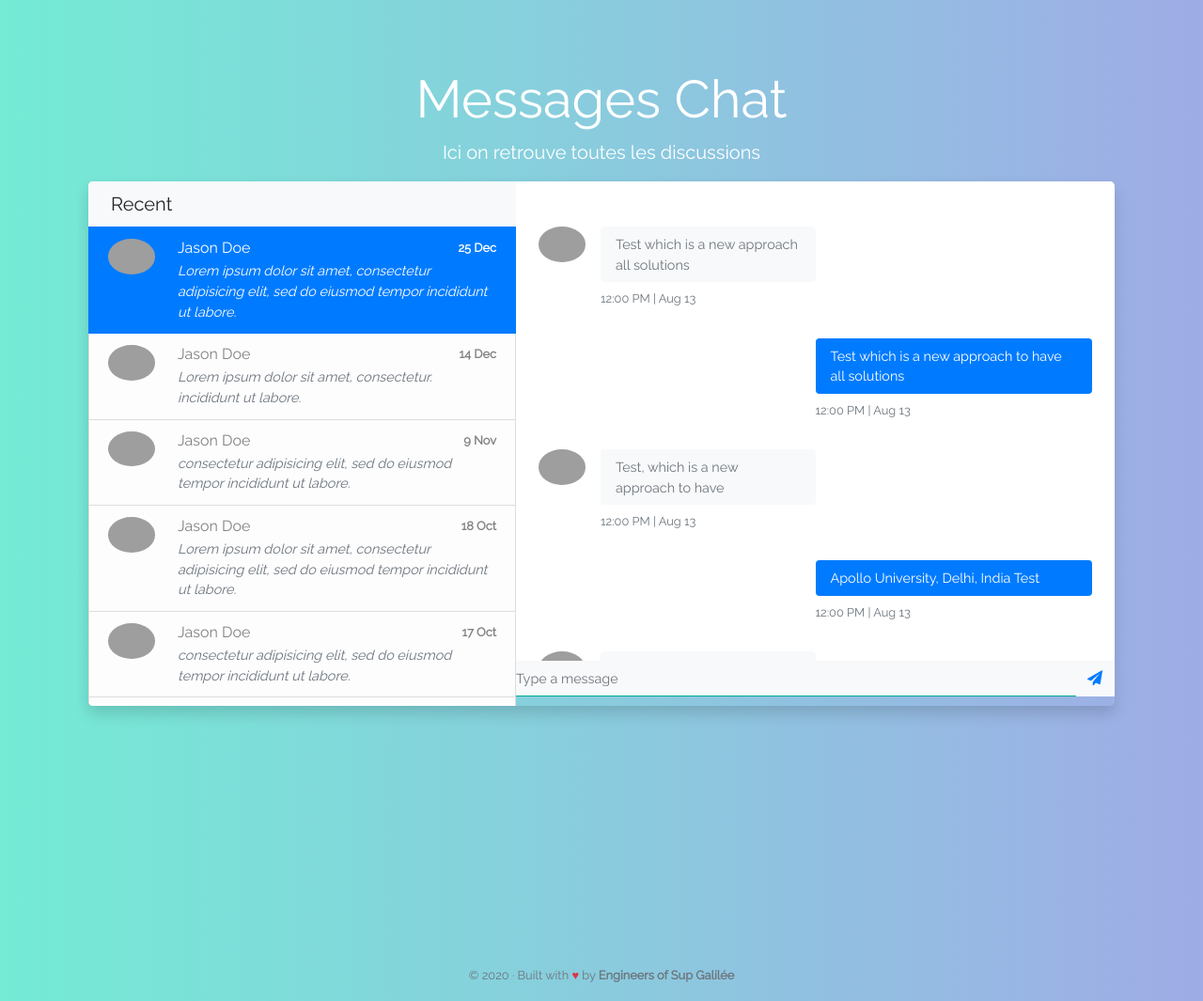
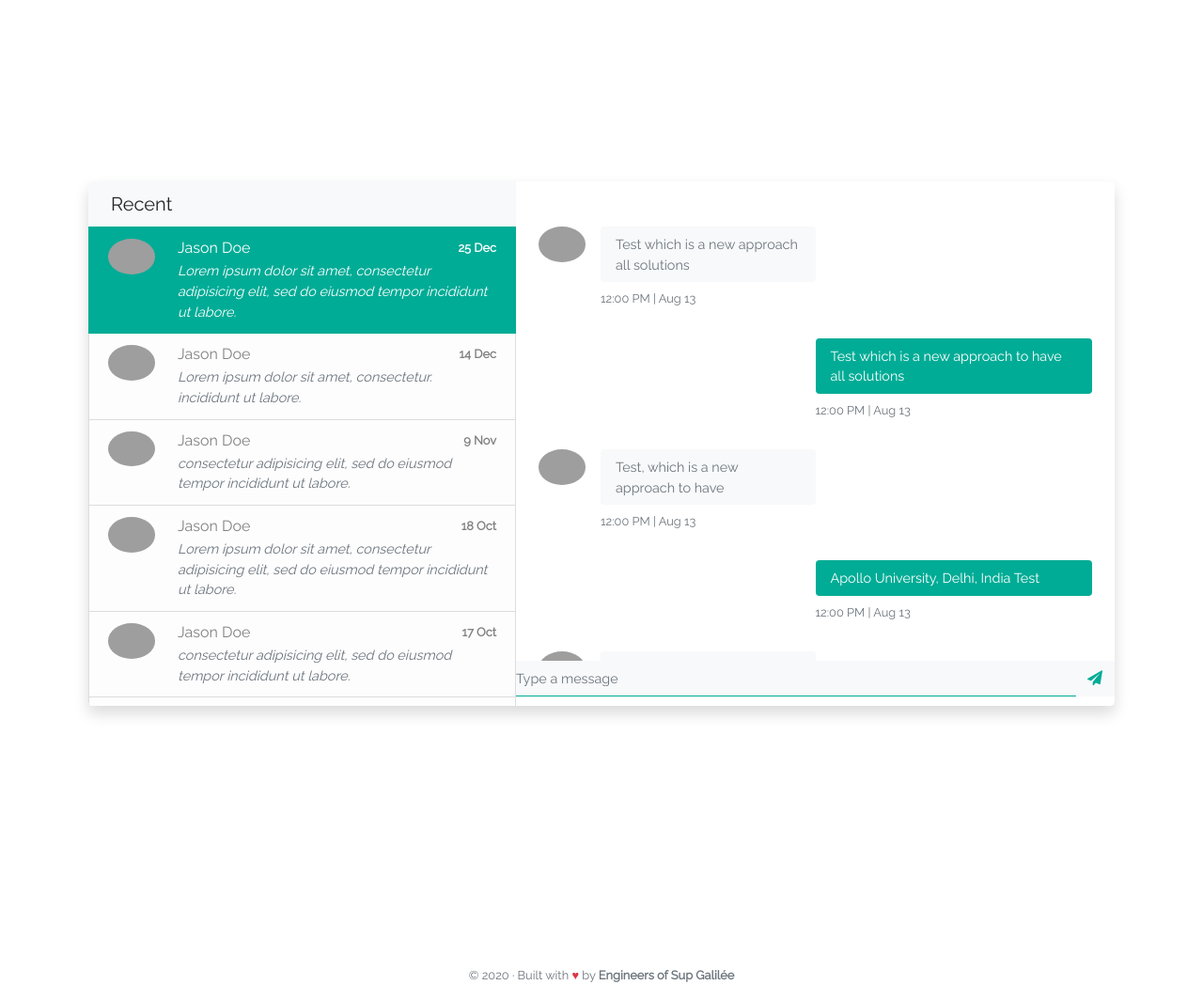
Before and after one commit to bagobob/TeamChat, a Symfony app: template templates/message/index.html.twig in a window 1280 px wide. Shown: the part 56-1121 px from the top of the page at 94% size. Run offline with Twig, Linux system fonts and the light colour scheme; the template is opened without the code that fills it, so the values that code supplies are empty; some libraries are stand-ins or nearby versions; grey boxes are pictures that could not be loaded.

Commit message:
Update main.css

```diff
--- a/public/css/main.css
+++ b/public/css/main.css
@@ -6,8 +6,8 @@
 *
 */
 body {
-  background-color: #74EBD5;
-  background-image: linear-gradient(90deg, #74EBD5 0%, #9FACE6 100%);
+  background-color: #fff;
+  /*background-image: linear-gradient(90deg, #74EBD5 0%, #9FACE6 100%);*/
 
   min-height: 100vh;
 }
@@ -46,3 +46,16 @@
   font-size: 0.9rem;
   color: #999;
 }
+.list-group-item.active {
+  z-index: 2;
+  color: #fff;
+  background-color: #00ac96 !important ;
+  border-color: #00ac96 !important;
+}
+.bg-primary {
+  background-color: #00ac96!important;
+}
+.fa-send:before, .fa-paper-plane:before {
+  content: "\f1d8";
+  color: #00ac96 !important;
+}
```
